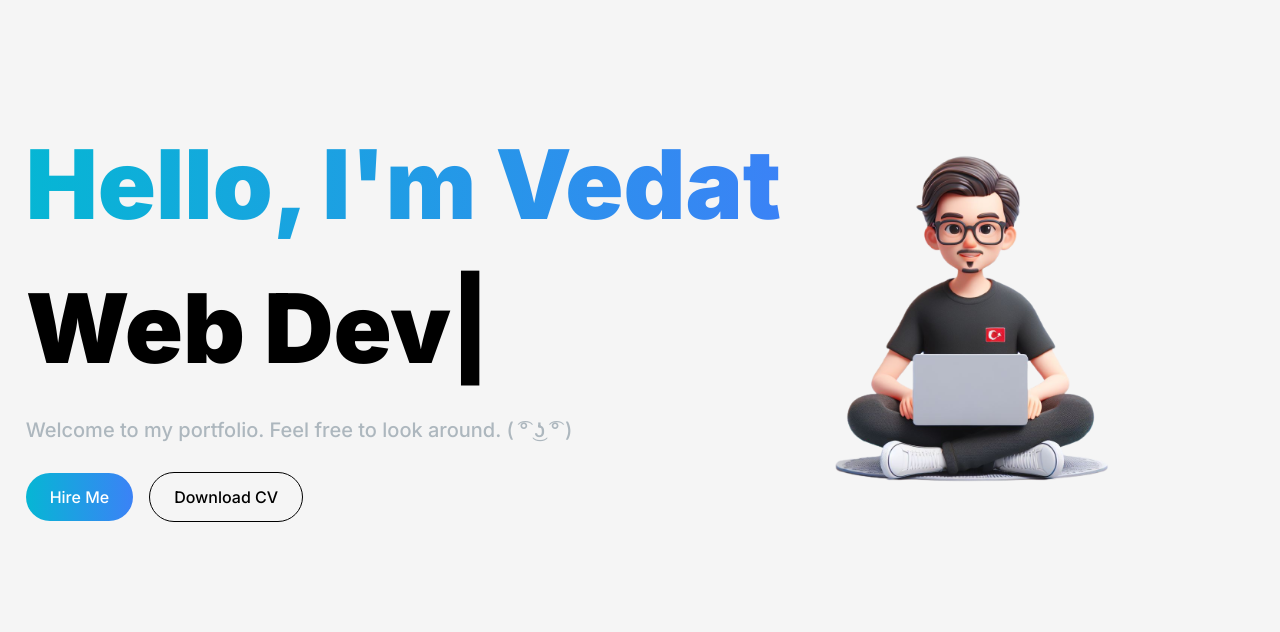
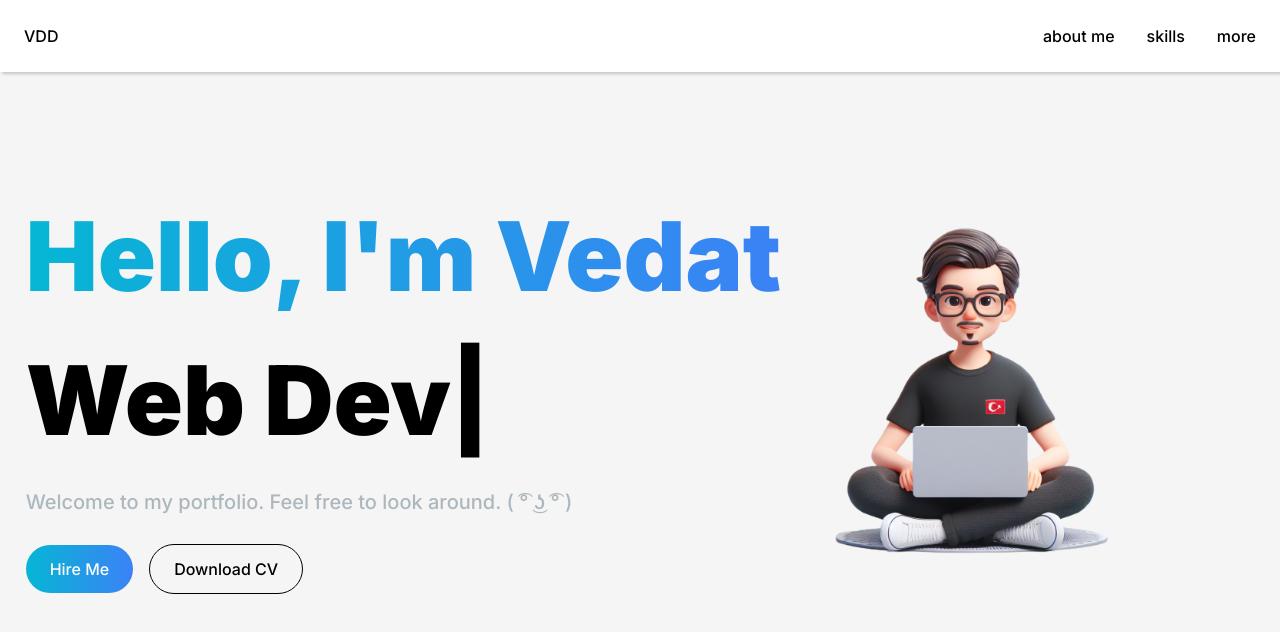
Before and after one commit to vedatduhadaglar/personal_portfolio, a React (Vite) app: page / in a window 1280 px wide. Shown: the top 632 px of the page. Built offline with nearby package versions, Linux system fonts and the light colour scheme.

Commit message:
navbar start

```diff
--- a/package.json
+++ b/package.json
@@ -14,6 +14,7 @@
     "postcss": "^8.4.31",
     "react": "^18.2.0",
     "react-dom": "^18.2.0",
+    "react-rough-notation": "^1.0.5",
     "react-type-animation": "^3.2.0"
   },
   "devDependencies": {
--- a/src/App.jsx
+++ b/src/App.jsx
@@ -1,8 +1,9 @@
 import Hero from "./components/Hero";
-
+import NavBar from "./components/NavBar";
 function App() {
   return (
     <main className="flex min-h-screen flex-col gradient">
+      <NavBar />
       <div className="container mt-24 mx-auto px-12 py-4">
         <Hero />
       </div>
--- a/src/components/Hero.jsx
+++ b/src/components/Hero.jsx
@@ -19,7 +19,7 @@ const Hero = () => {
             </span>
             <br></br>
             <TypeAnimation
-              sequence={["Web Dev", 1200, "Mobile Dev", 1200]}
+              sequence={["Web Dev", 1400, "Mobile Dev", 1400]}
               wrapper="span"
               speed={50}
               repeat={Infinity}
--- /dev/null
+++ b/src/components/NavBar.jsx
@@ -0,0 +1,18 @@
+import { useState } from "react";
+import React from "react";
+import { RoughNotation } from "react-rough-notation";
+
+const NavBar = () => {
+  return (
+    <nav className="bg-white w-full flex flex-wrap justify-between items-center p-6 bg-transparent">
+      <h1>VDD</h1>
+      <div className="flex gap-8">
+        <a>about me</a>
+        <a>skills</a>
+        <a>more</a>
+      </div>
+    </nav>
+  );
+};
+
+export default NavBar;
--- a/src/index.css
+++ b/src/index.css
@@ -7,6 +7,14 @@
   font-family: "Inter", sans-serif;
 }
 
+a {
+  cursor: pointer;
+}
+
+nav {
+  box-shadow: rgba(0, 0, 0, 0.2) 2px 2px 3.2px;
+}
+
 .gradient {
   background-color: whitesmoke;
 }
```
Also changed, not shown: 1 other file (tests, documents, lock files or other folders).
